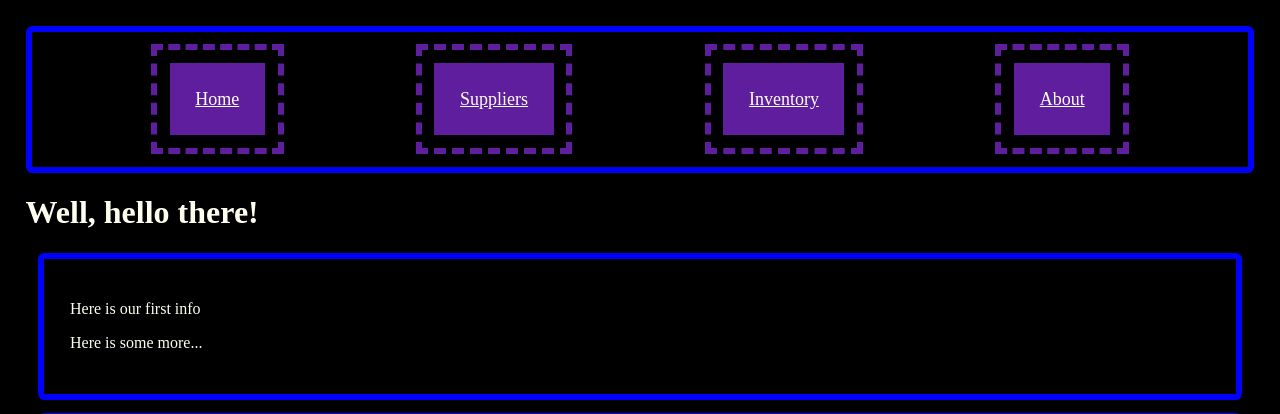
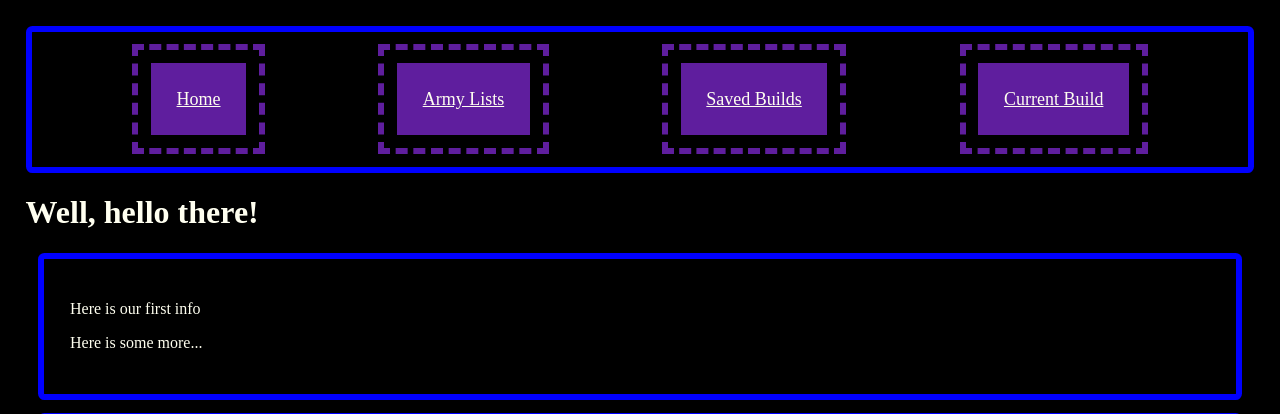
Before and after one commit to samuel-williams-ed/table_top_games, a Flask app: page / in a window 1280 px wide. Shown: the top 414 px of the page. Run offline with Flask 3, Linux system fonts and the light colour scheme.

Commit message:
renamed Menu buttons to Builds and Army lists

```diff
--- a/templates/base.html
+++ b/templates/base.html
@@ -19,17 +19,17 @@
             </div>
             <div class="menu_button_border">
                 <div class="menu_bar_suppliers menu_button">
-                    <a href="/test/scenario_test">Suppliers</a>
+                    <a href="/test/scenario_test">Army Lists</a>
                 </div>
             </div>
             <div class="menu_button_border">
                 <div class="menu_bar_inventory menu_button">
-                    <a href="/test/scenario_test">Inventory</a>
+                    <a href="/test/scenario_test">Saved Builds</a>
                 </div>
             </div>
             <div class="menu_button_border">
                 <div class="menu_bar_about menu_button">
-                    <a href="/test/scenario_test">About</a>
+                    <a href="/test/scenario_test">Current Build</a>
                 </div>
             </div>
         </nav>
```
